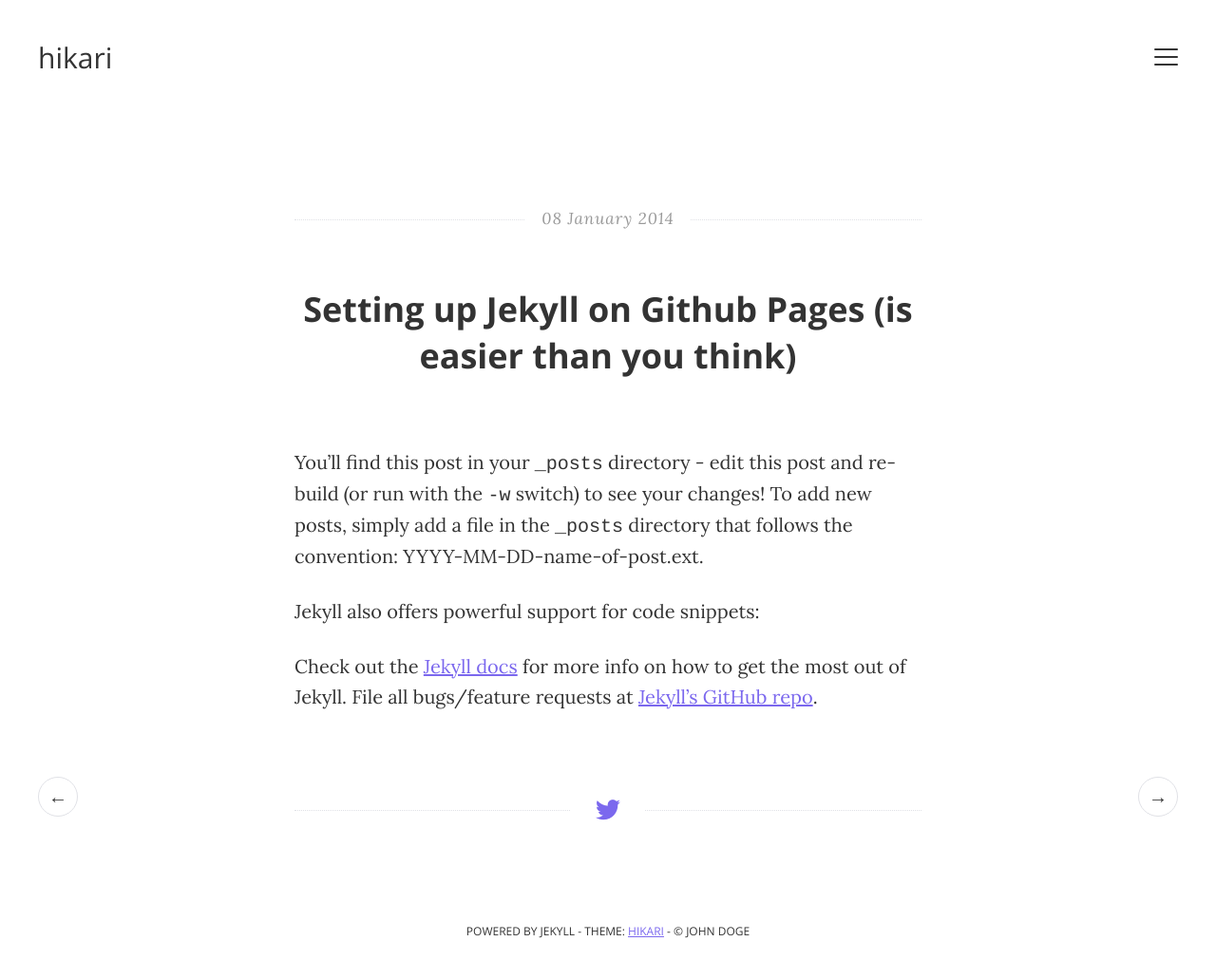
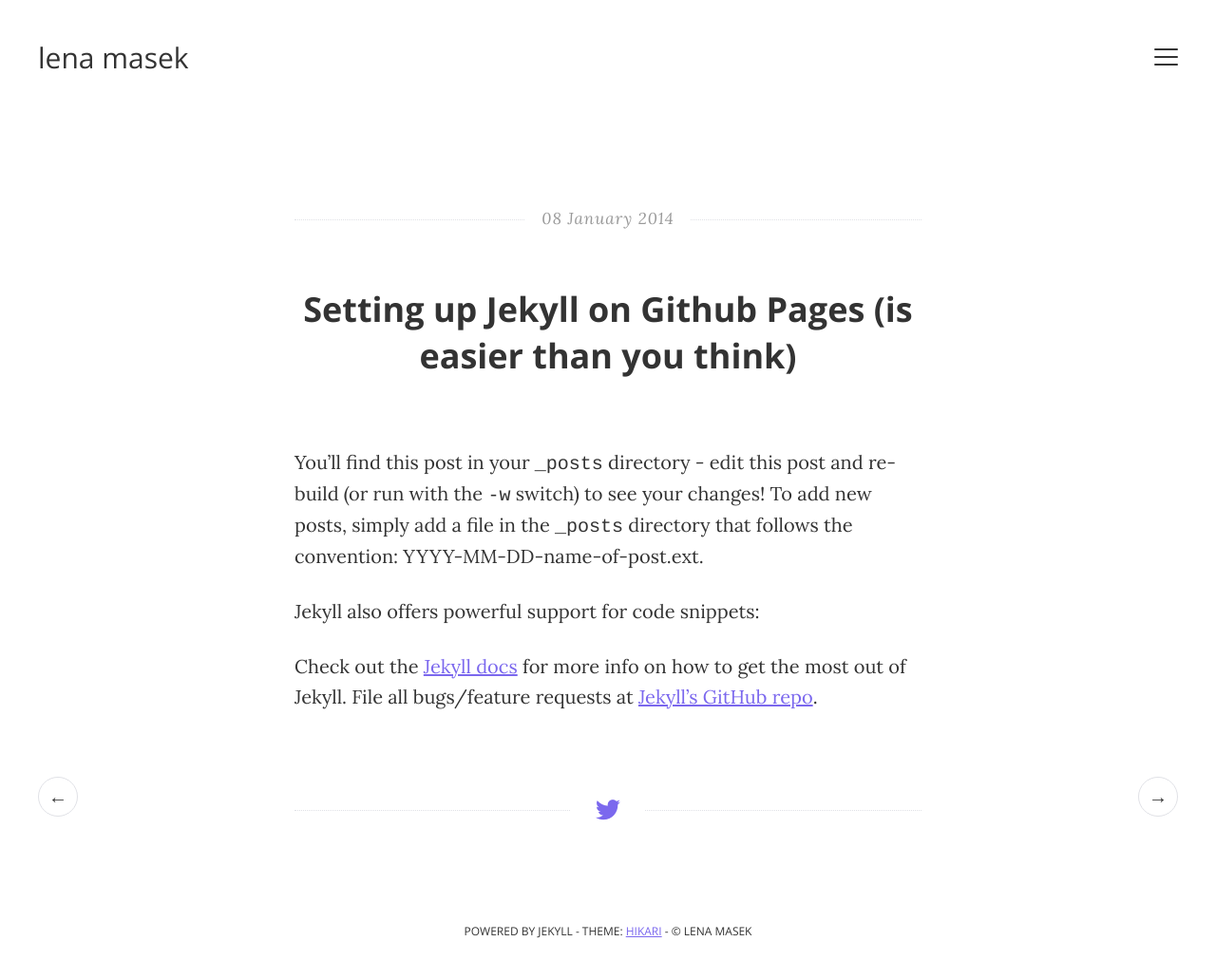
Before and after one commit to lenamasek/lenamasek.github.io, a Jekyll site: the page built from _posts/2014-01-08-setting-up-jekyll-on-github-pages.markdown, in a window 1280 px wide. Shown: the whole page at 95% size. Built offline with Jekyll 4.4.1, drawn with Linux system fonts in a browser that asks for light colours.

Commit message:
hikari not working

```diff
--- a/_config.yml
+++ b/_config.yml
@@ -1,14 +1,14 @@
 # Title of your blog; shows in the header
-name: "hikari"
+name: "lena masek"
 
 # Description of your content (will only be used on Google Search)
 description: "Fluid, responsive blog theme for Jekyll"
 
 # Your name. Will show in your footer + sidebar
-author: "John Doge"
+author: "lena masek"
 
-url: "http://m3xm.github.io"
-baseurl: "/hikari-for-Jekyll"
+url: "http://lenamasek.github.io"
+baseurl: "/"
 
 # A short presentation of yourself. Will show in the sidebar, under your name. Best usage would be between 30 to 50 words.
 author-bio: "I'm a dog. I develop things. This is my blog so why don't you close this damn side panel (cursed by most UX Designers but I don't care, I do whatever I want) and start reading my awesome stuff?"
@@ -22,8 +22,8 @@
 
 # Google Analytics (you may want to changes these with yours or even delete :)
 
-ga_domain: m3xm.github.io
-ga_tracking_id: UA-47727049-1
+ga_domain:
+ga_tracking_id:
 
 # Other (refer to http://jekyllrb.com/docs/home/ for further details on the below)
 
```
